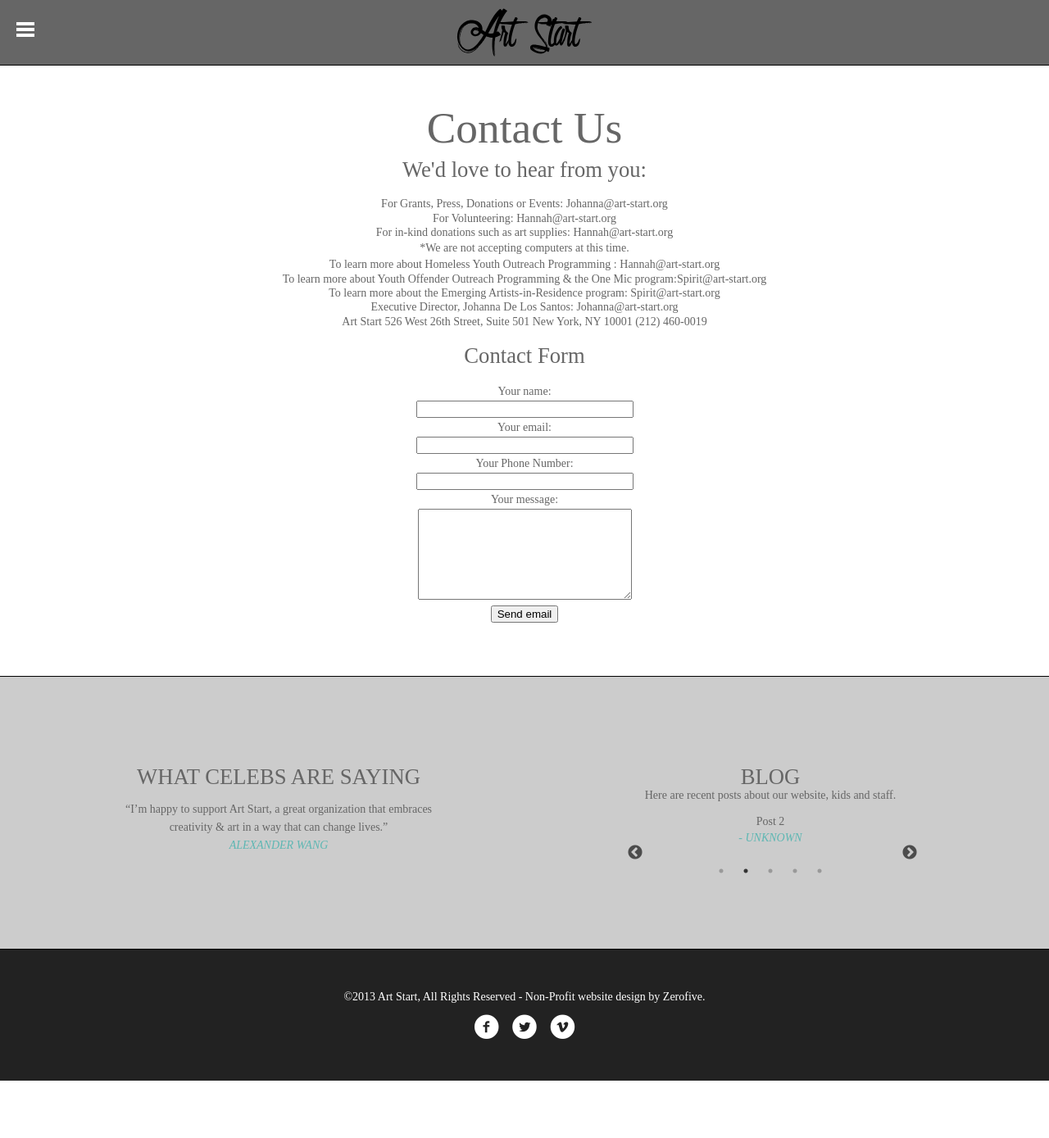
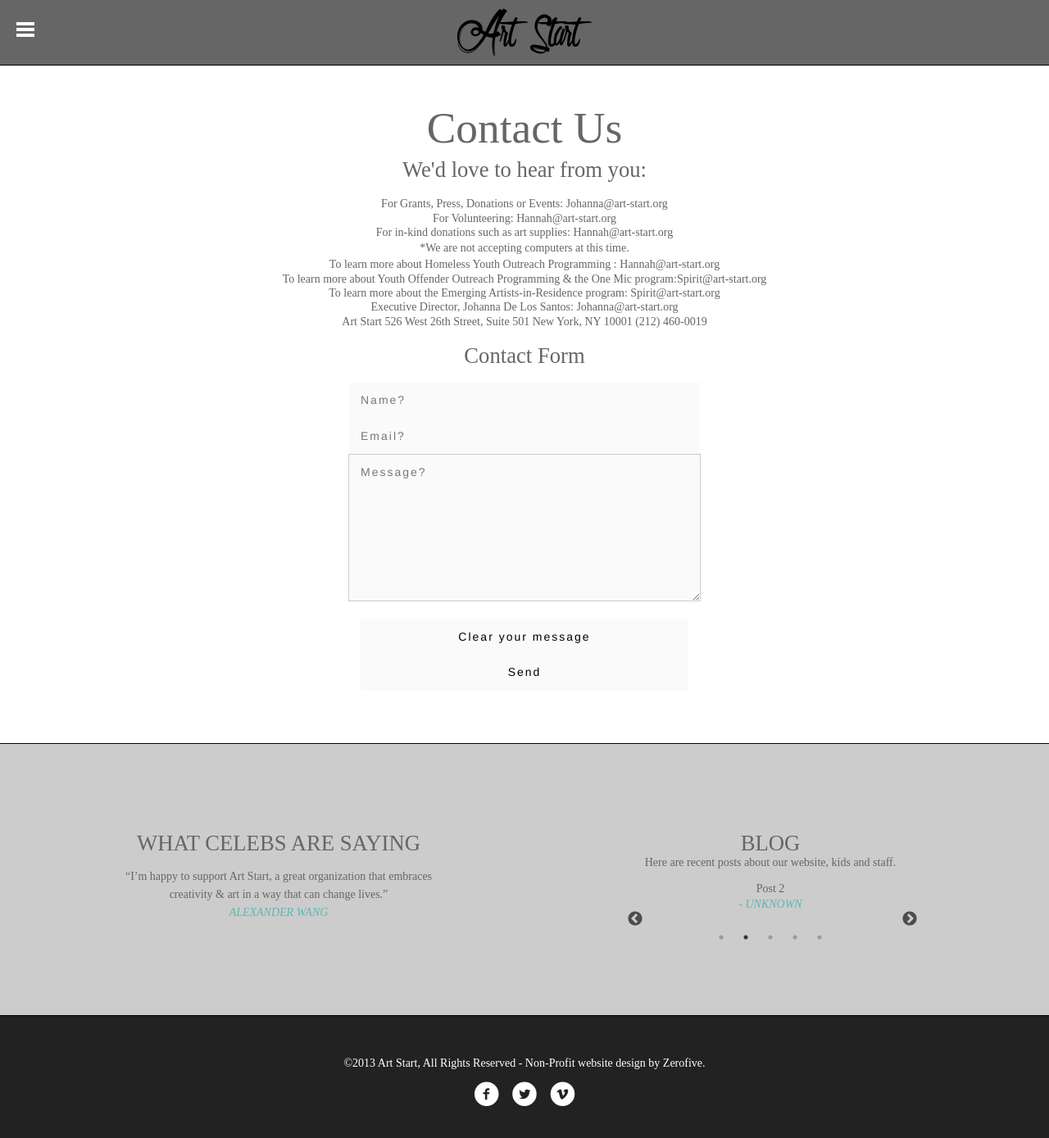
Before and after one commit to card0127/zerofive, a Jekyll site: the page built from contact.html, in a window 1280 px wide and 1400 px high, scrolled down 56 px. Shown: the top 1389 px of the window at 82% size. Built offline with Jekyll 4.4.1, drawn with Linux system fonts in a browser that asks for light colours; nearby versions of some CDN libraries; Markdown is read by kramdown in place of the engine named in the settings; before the commit the page ends 1375 px from its top, so only the background shows below that.

Commit message:
feat(css): add basic contact form

```diff
--- a/contact.html
+++ b/contact.html
@@ -22,24 +22,14 @@
 
 <h2>Contact Form</h2>
 
-<!--contact form from http://www.123contactform.com/html-contact-form/ -->
+<form id="contactForm" onsubmit="return validate()" action="contact.php" method="post">
 
-<form id="contact_form" action="#" method="POST" enctype="multipart/form-data">
-	<div class="row">
-		<label for="name">Your name:</label><br />
-		<input id="name" class="input" name="name" type="text" value="" size="30" /><br />
-	</div>
-	<div class="row">
-		<label for="email">Your email:</label><br />
-		<input id="email" class="input" name="email" type="text" value="" size="30" /><br />
-	</div>
-	<div class="row">
-		<label for="email">Your Phone Number:</label><br />
-		<input id="email" class="input" name="email" type="text" value="" size="30" /><br />
-	</div>
-	<div class="row">
-		<label for="message">Your message:</label><br />
-		<textarea id="message" class="input" name="message" rows="7" cols="30"></textarea><br />
-	</div>
-	<input id="submit_button" type="submit" value="Send email" />
-</form>
+          <input class="formInput" type="text" id="name" name="name" autocorrect="off" placeholder="Name?"/>
+          <input class="formInput" type="email" name="email" id="email" autocapitalize="off" autocorrect="off" placeholder="Email?"/>
+          <textarea class="formInput" name="message" id="message" placeholder="Message?"></textarea>
+
+         <br>
+            <input class="submitForm" type="reset" value="Clear your message" />
+            <input class="submitForm" type="submit" value="Send"/>
+
+  </form>
--- a/css/style.css
+++ b/css/style.css
@@ -613,6 +613,54 @@
 .icon-facebook-circled, .icon-twitter-circled, .icon-vimeo-circled {
   font-size: 23pt; }
 
+/* line 276, /Users/scribble-lies/Documents/Graphic Design VI/Interactive Design/art-start/zerofive/scss/components/main */
+#contactForm {
+  margin: 0 auto; }
+
+/* line 280, /Users/scribble-lies/Documents/Graphic Design VI/Interactive Design/art-start/zerofive/scss/components/main */
+#contactForm input, textarea {
+  letter-spacing: 2px;
+  font: 200 1em/1.1em 'Helvetica Neue', sans-serif;
+  color: #000;
+  background-color: RGBA(204, 204, 204, 0.1);
+  outline: none;
+  border: none;
+  display: block;
+  margin: 0 auto;
+  padding: 1em;
+  width: 90%;
+  max-width: 400px; }
+
+/* line 296, /Users/scribble-lies/Documents/Graphic Design VI/Interactive Design/art-start/zerofive/scss/components/main */
+#contactForm textarea {
+  height: 150px; }
+
+/* line 300, /Users/scribble-lies/Documents/Graphic Design VI/Interactive Design/art-start/zerofive/scss/components/main */
+#contactForm *:focus {
+  background-color: RGBA(254, 191, 4, 1); }
+
+/* line 304, /Users/scribble-lies/Documents/Graphic Design VI/Interactive Design/art-start/zerofive/scss/components/main */
+#contactForm *:hover {
+  background-color: RGBA(254, 191, 4, 1); }
+
+/* line 308, /Users/scribble-lies/Documents/Graphic Design VI/Interactive Design/art-start/zerofive/scss/components/main */
+::-webkit-input-placeholder {
+  color: #777; }
+
+/* line 312, /Users/scribble-lies/Documents/Graphic Design VI/Interactive Design/art-start/zerofive/scss/components/main */
+:-moz-placeholder {
+  /* Firefox 18- */
+  color: #777; }
+
+/* line 316, /Users/scribble-lies/Documents/Graphic Design VI/Interactive Design/art-start/zerofive/scss/components/main */
+::-moz-placeholder {
+  /* Firefox 19+ */
+  color: #777; }
+
+/* line 320, /Users/scribble-lies/Documents/Graphic Design VI/Interactive Design/art-start/zerofive/scss/components/main */
+:-ms-input-placeholder {
+  color: #777; }
+
 /* Slider */
 /* line 3, /Users/scribble-lies/Documents/Graphic Design VI/Interactive Design/art-start/zerofive/scss/extension/slick-theme */
 .slick-loading .slick-list {
@@ -1104,3 +1152,51 @@
 /* line 80, /Users/scribble-lies/Documents/Graphic Design VI/Interactive Design/art-start/zerofive/scss/components/header */
 #seperator:hover {
   color: #ccc; }
+
+/* line 86, /Users/scribble-lies/Documents/Graphic Design VI/Interactive Design/art-start/zerofive/scss/components/header */
+#contactForm {
+  margin: 0 auto; }
+
+/* line 91, /Users/scribble-lies/Documents/Graphic Design VI/Interactive Design/art-start/zerofive/scss/components/header */
+#contactForm input, textarea {
+  letter-spacing: 2px;
+  font: 200 1em/1.1em 'Helvetica Neue', sans-serif;
+  color: #000;
+  background-color: RGBA(204, 204, 204, 0.1);
+  outline: none;
+  display: block;
+  margin: 0 auto;
+  padding: 1em;
+  width: 90%;
+  max-width: 400px; }
+
+/* line 109, /Users/scribble-lies/Documents/Graphic Design VI/Interactive Design/art-start/zerofive/scss/components/header */
+#contactForm textarea {
+  height: 150px;
+  border: 1px solid #ccc; }
+
+/* line 114, /Users/scribble-lies/Documents/Graphic Design VI/Interactive Design/art-start/zerofive/scss/components/header */
+#contactForm *:focus {
+  background-color: RGBA(204, 204, 204, 1); }
+
+/* line 118, /Users/scribble-lies/Documents/Graphic Design VI/Interactive Design/art-start/zerofive/scss/components/header */
+#contactForm *:hover {
+  background-color: RGBA(204, 204, 204, 1); }
+
+/* line 122, /Users/scribble-lies/Documents/Graphic Design VI/Interactive Design/art-start/zerofive/scss/components/header */
+::-webkit-input-placeholder {
+  color: #777; }
+
+/* line 126, /Users/scribble-lies/Documents/Graphic Design VI/Interactive Design/art-start/zerofive/scss/components/header */
+:-moz-placeholder {
+  /* Firefox 18- */
+  color: #777; }
+
+/* line 130, /Users/scribble-lies/Documents/Graphic Design VI/Interactive Design/art-start/zerofive/scss/components/header */
+::-moz-placeholder {
+  /* Firefox 19+ */
+  color: #777; }
+
+/* line 134, /Users/scribble-lies/Documents/Graphic Design VI/Interactive Design/art-start/zerofive/scss/components/header */
+:-ms-input-placeholder {
+  color: #777; }
```
Also changed, not shown: scss/components/_header.scss (+54 -0 lines), scss/components/_main.scss (+57 -0 lines).
